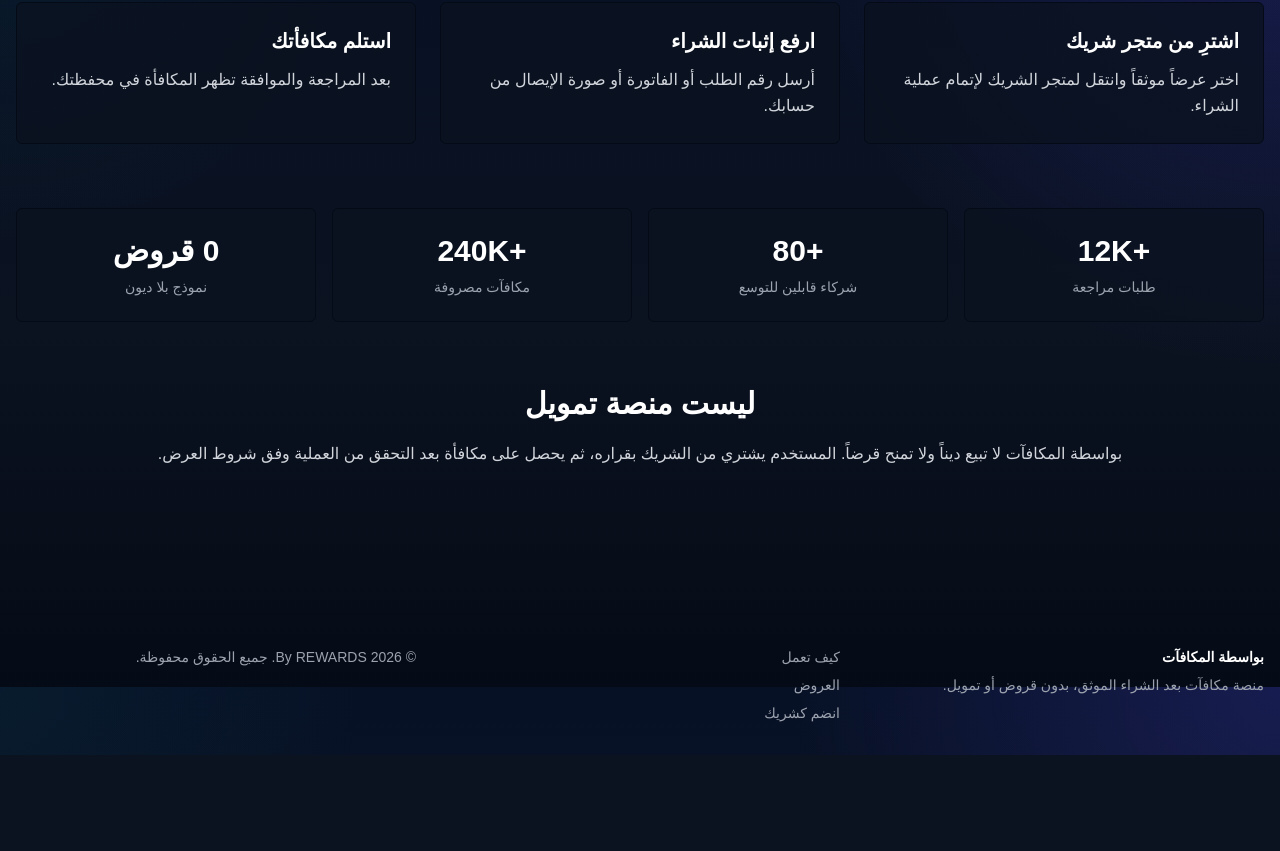
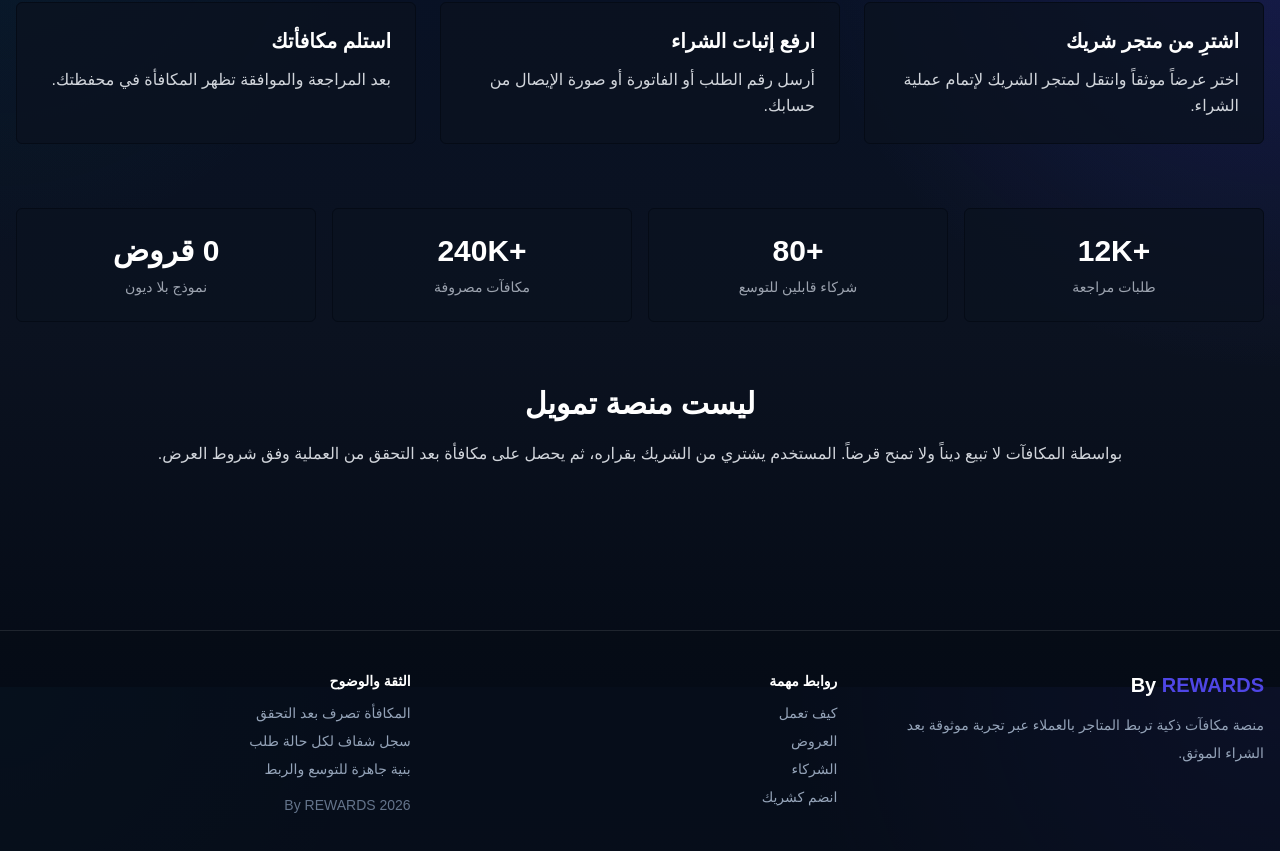
Before and after one commit to vORGvSLOGGER/-by-rewards, a Next.js app: page / in a window 1280 px wide. Shown: the part 913-1764 px from the top of the page. Before the commit the page ends 1668 px from the top, so only its background shows below. Built offline with nearby package versions, Linux system fonts and the light colour scheme.

Commit message:
Refresh footer visual style

```diff
--- a/src/components/Footer.tsx
+++ b/src/components/Footer.tsx
@@ -2,19 +2,33 @@ import Link from 'next/link';
 
 export default function Footer() {
   return (
-    <footer className="border-t border-primary-700 mt-16">
-      <div className="max-w-7xl mx-auto px-4 py-8 grid md:grid-cols-3 gap-6 text-sm text-gray-400">
+    <footer className="mt-20 border-t border-white/10 bg-[#060c16]/70">
+      <div className="max-w-7xl mx-auto px-4 py-10 grid gap-8 md:grid-cols-3 text-sm">
         <div>
-          <h3 className="text-white font-bold mb-2">بواسطة المكافآت</h3>
-          <p>منصة مكافآت بعد الشراء الموثق، بدون قروض أو تمويل.</p>
+          <h3 className="text-xl font-black text-white">By <span className="text-accent-indigo">REWARDS</span></h3>
+          <p className="mt-3 leading-7 text-slate-400">
+            منصة مكافآت ذكية تربط المتاجر بالعملاء عبر تجربة موثوقة بعد الشراء الموثق.
+          </p>
         </div>
-        <div className="space-y-2">
-          <Link href="/how-it-works" className="block hover:text-accent-gold">كيف تعمل</Link>
-          <Link href="/offers" className="block hover:text-accent-gold">العروض</Link>
-          <Link href="/join-partner" className="block hover:text-accent-gold">انضم كشريك</Link>
+
+        <div>
+          <h4 className="font-bold text-white mb-3">روابط مهمة</h4>
+          <div className="space-y-2 text-slate-400">
+            <Link href="/how-it-works" className="block hover:text-white">كيف تعمل</Link>
+            <Link href="/offers" className="block hover:text-white">العروض</Link>
+            <Link href="/partners" className="block hover:text-white">الشركاء</Link>
+            <Link href="/join-partner" className="block hover:text-white">انضم كشريك</Link>
+          </div>
         </div>
+
         <div>
-          <p>© 2026 By REWARDS. جميع الحقوق محفوظة.</p>
+          <h4 className="font-bold text-white mb-3">الثقة والوضوح</h4>
+          <div className="space-y-2 text-slate-400">
+            <p>المكافأة تصرف بعد التحقق</p>
+            <p>سجل شفاف لكل حالة طلب</p>
+            <p>بنية جاهزة للتوسع والربط</p>
+          </div>
+          <p className="mt-4 text-slate-500">2026 By REWARDS</p>
         </div>
       </div>
     </footer>
```
